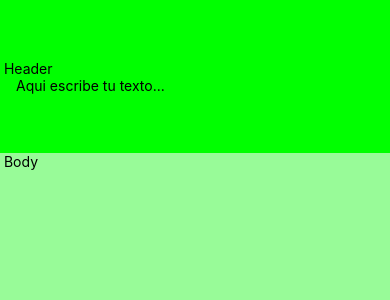
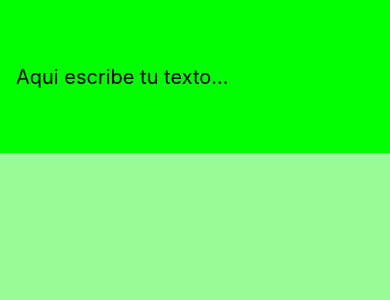
Before and after one commit to dmontoya1/To-do-app, a React Native app: screen / in a window 390 px wide. Shown: the top 300 px of the page. Built offline with nearby package versions, Linux system fonts and the light colour scheme.

Commit message:
Clase 15 y 16

```diff
--- a/App.js
+++ b/App.js
@@ -13,18 +13,21 @@ class App extends Component {
   }
 
   pushText = (value) => {
-    console.log(value);
     this.setState({ text: value });
   }
 
   agregarTarea = () => {
-    console.log('submit');
     this.setState({
       text: '',
       tasks: [...this.state.tasks, { text: this.state.text, key: Date.now() }],
     });
-    console.log(this.state.tasks.length);
-    console.log('salió');
+  }
+
+  deleteTask = (id) => {
+    const newTasks = this.state.tasks.filter(task => task.key !== id);
+    this.setState({
+      tasks: newTasks,
+    });
   }
 
   render() {
@@ -35,8 +38,7 @@ class App extends Component {
           changeText={this.pushText}
           agregar={this.agregarTarea}
         />
-        <Text>{this.state.text}</Text>
-        <Body tasks={this.state.tasks} />
+        <Body tasks={this.state.tasks} delete={this.deleteTask} />
       </View>
     );
   }
--- a/Body.js
+++ b/Body.js
@@ -2,15 +2,15 @@ import React, { Component } from 'react';
 import {
   Text, View, StyleSheet, FlatList,
 } from 'react-native';
+import Task from './Task';
 
 export default class Body extends Component {
   render() {
     return (
       <View style={styles.container}>
-        <Text> Body </Text>
         <FlatList
           data={this.props.tasks}
-          renderItem={({ item }) => <Text>{item.text}</Text>}
+          renderItem={({ item }) => <Task item={item} delete={this.props.delete} />}
         />
       </View>
     );
--- a/Header.js
+++ b/Header.js
@@ -7,7 +7,6 @@ export default class Header extends Component {
   render() {
     return (
       <View style={styles.container}>
-        <Text> Header </Text>
         <TextInput
           style={styles.text}
           blurOnSubmit
@@ -30,5 +29,6 @@ const styles = StyleSheet.create({
   },
   text: {
     paddingHorizontal: 16,
+    fontSize: 20,
   },
 });
--- /dev/null
+++ b/Task.js
@@ -0,0 +1,36 @@
+import React, { Component } from 'react';
+import {
+  View, Text, StyleSheet, TouchableOpacity,
+} from 'react-native';
+import { Ionicons } from '@expo/vector-icons';
+
+class Task extends Component {
+  render() {
+    return (
+      <View style={styles.container}>
+        <Text style={styles.text}>{this.props.item.text}</Text>
+        <TouchableOpacity onPress={() => this.props.delete(this.props.item.key)}>
+          <Ionicons
+            name="md-trash"
+            size={24}
+            color="gray"
+          />
+        </TouchableOpacity>
+      </View>
+    );
+  }
+}
+
+const styles = StyleSheet.create({
+  container: {
+    flex: 1,
+    flexDirection: 'row',
+    justifyContent: 'space-between',
+    paddingHorizontal: 16,
+  },
+  text: {
+    fontSize: 24,
+  },
+});
+
+export default Task;
```
